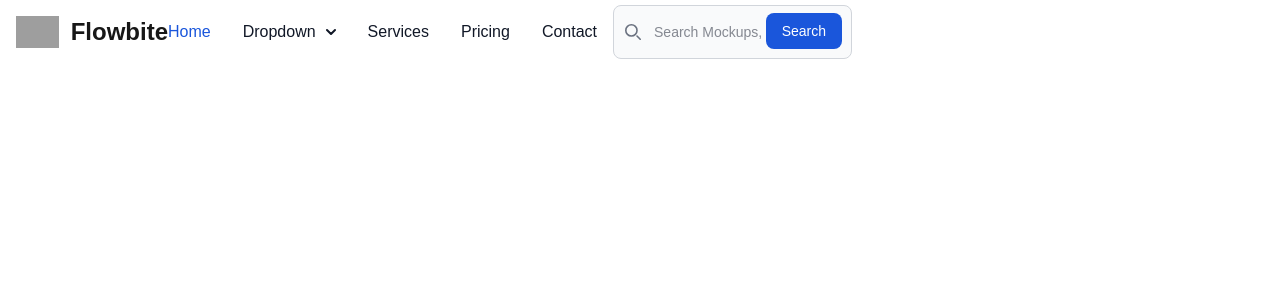
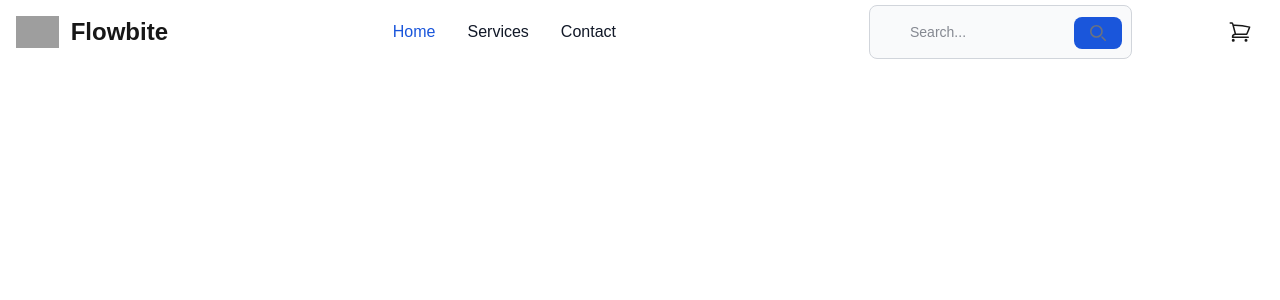
Before and after one commit to Ambdulghaffar/E-commerce, a Next.js app: page / in a window 1280 px wide. Shown: the top 300 px of the page. Built offline with nearby package versions, Linux system fonts and the light colour scheme; grey boxes are pictures that could not be loaded.

Commit message:
home page commit

```diff
--- a/src/app/page.tsx
+++ b/src/app/page.tsx
@@ -2,7 +2,7 @@
 export default function Home() {
   return (
     <>
-      <div className="flex items-center justify-content-between">
+      <div className="grid grid-cols-2 gap-4">
         <div>
           <nav className="bg-white border-gray-200 dark:bg-gray-900 dark:border-gray-700">
             <div className="max-w-screen-xl flex flex-wrap items-center justify-between mx-auto p-4">
@@ -58,85 +58,11 @@ export default function Home() {
                     </a>
                   </li>
                   <li>
-                    <button
-                      id="dropdownNavbarLink"
-                      data-dropdown-toggle="dropdownNavbar"
-                      className="flex items-center justify-between w-full py-2 px-3 text-gray-900 rounded-sm hover:bg-gray-100 md:hover:bg-transparent md:border-0 md:hover:text-blue-700 md:p-0 md:w-auto dark:text-white md:dark:hover:text-blue-500 dark:focus:text-white dark:border-gray-700 dark:hover:bg-gray-700 md:dark:hover:bg-transparent"
-                    >
-                      Dropdown{" "}
-                      <svg
-                        className="w-2.5 h-2.5 ms-2.5"
-                        aria-hidden="true"
-                        xmlns="http://www.w3.org/2000/svg"
-                        fill="none"
-                        viewBox="0 0 10 6"
-                      >
-                        <path
-                          stroke="currentColor"
-                          stroke-linecap="round"
-                          stroke-linejoin="round"
-                          stroke-width="2"
-                          d="m1 1 4 4 4-4"
-                        />
-                      </svg>
-                    </button>
-                    <div
-                      id="dropdownNavbar"
-                      className="z-10 hidden font-normal bg-white divide-y divide-gray-100 rounded-lg shadow-sm w-44 dark:bg-gray-700 dark:divide-gray-600"
-                    >
-                      <ul
-                        className="py-2 text-sm text-gray-700 dark:text-gray-400"
-                        aria-labelledby="dropdownLargeButton"
-                      >
-                        <li>
-                          <a
-                            href="#"
-                            className="block px-4 py-2 hover:bg-gray-100 dark:hover:bg-gray-600 dark:hover:text-white"
-                          >
-                            Dashboard
-                          </a>
-                        </li>
-                        <li>
-                          <a
-                            href="#"
-                            className="block px-4 py-2 hover:bg-gray-100 dark:hover:bg-gray-600 dark:hover:text-white"
-                          >
-                            Settings
-                          </a>
-                        </li>
-                        <li>
-                          <a
-                            href="#"
-                            className="block px-4 py-2 hover:bg-gray-100 dark:hover:bg-gray-600 dark:hover:text-white"
-                          >
-                            Earnings
-                          </a>
-                        </li>
-                      </ul>
-                      <div className="py-1">
-                        <a
-                          href="#"
-                          className="block px-4 py-2 text-sm text-gray-700 hover:bg-gray-100 dark:hover:bg-gray-600 dark:text-gray-200 dark:hover:text-white"
-                        >
-                          Sign out
-                        </a>
-                      </div>
-                    </div>
-                  </li>
-                  <li>
                     <a
                       href="#"
                       className="block py-2 px-3 text-gray-900 rounded-sm hover:bg-gray-100 md:hover:bg-transparent md:border-0 md:hover:text-blue-700 md:p-0 dark:text-white md:dark:hover:text-blue-500 dark:hover:bg-gray-700 dark:hover:text-white md:dark:hover:bg-transparent"
                     >
                       Services
-                    </a>
-                  </li>
-                  <li>
-                    <a
-                      href="#"
-                      className="block py-2 px-3 text-gray-900 rounded-sm hover:bg-gray-100 md:hover:bg-transparent md:border-0 md:hover:text-blue-700 md:p-0 dark:text-white md:dark:hover:text-blue-500 dark:hover:bg-gray-700 dark:hover:text-white md:dark:hover:bg-transparent"
-                    >
-                      Pricing
                     </a>
                   </li>
                   <li>
@@ -152,8 +78,9 @@ export default function Home() {
             </div>
           </nav>
         </div>
+        <div className="flex items-center ms-auto me-7">
           <div>
-          <form className="max-w-md mx-auto">
+            <form className="max-w-md mx-auto me-24">
               <label
                 htmlFor="default-search"
                 className="mb-2 text-sm font-medium text-gray-900 sr-only dark:text-white"
@@ -161,7 +88,18 @@ export default function Home() {
                 Search
               </label>
               <div className="relative">
-              <div className="absolute inset-y-0 start-0 flex items-center ps-3 pointer-events-none">
+                <div className="absolute inset-y-0 start-0 flex items-center ps-3 pointer-events-none"></div>
+                <input
+                  type="search"
+                  id="default-search"
+                  className="block w-full p-4 px-10 text-sm text-gray-900 border border-gray-300 rounded-lg bg-gray-50 focus:ring-blue-500 focus:border-blue-500 dark:bg-gray-700 dark:border-gray-600 dark:placeholder-gray-400 dark:text-white dark:focus:ring-blue-500 dark:focus:border-blue-500"
+                  placeholder="Search..."
+                  required
+                />
+                <button
+                  type="submit"
+                  className="text-white absolute end-2.5 bottom-2.5 bg-blue-700 hover:bg-blue-800 focus:ring-4 focus:outline-none focus:ring-blue-300 font-medium rounded-lg text-sm px-4 py-2 dark:bg-blue-600 dark:hover:bg-blue-700 dark:focus:ring-blue-800"
+                >
                   <svg
                     className="w-4 h-4 text-gray-500 dark:text-gray-400"
                     aria-hidden="true"
@@ -177,22 +115,26 @@ export default function Home() {
                       d="m19 19-4-4m0-7A7 7 0 1 1 1 8a7 7 0 0 1 14 0Z"
                     />
                   </svg>
-              </div>
-              <input
-                type="search"
-                id="default-search"
-                className="block w-full p-4 ps-10 text-sm text-gray-900 border border-gray-300 rounded-lg bg-gray-50 focus:ring-blue-500 focus:border-blue-500 dark:bg-gray-700 dark:border-gray-600 dark:placeholder-gray-400 dark:text-white dark:focus:ring-blue-500 dark:focus:border-blue-500"
-                placeholder="Search Mockups, Logos..."
-                required
-              />
-              <button
-                type="submit"
-                className="text-white absolute end-2.5 bottom-2.5 bg-blue-700 hover:bg-blue-800 focus:ring-4 focus:outline-none focus:ring-blue-300 font-medium rounded-lg text-sm px-4 py-2 dark:bg-blue-600 dark:hover:bg-blue-700 dark:focus:ring-blue-800"
-              >
-                Search
                 </button>
               </div>
             </form>
+          </div>
+          <div>
+            <svg
+              xmlns="http://www.w3.org/2000/svg"
+              fill="none"
+              viewBox="0 0 24 24"
+              strokeWidth={1.5}
+              stroke="currentColor"
+              className="size-6"
+            >
+              <path
+                strokeLinecap="round"
+                strokeLinejoin="round"
+                d="M2.25 3h1.386c.51 0 .955.343 1.087.835l.383 1.437M7.5 14.25a3 3 0 0 0-3 3h15.75m-12.75-3h11.218c1.121-2.3 2.1-4.684 2.924-7.138a60.114 60.114 0 0 0-16.536-1.84M7.5 14.25 5.106 5.272M6 20.25a.75.75 0 1 1-1.5 0 .75.75 0 0 1 1.5 0Zm12.75 0a.75.75 0 1 1-1.5 0 .75.75 0 0 1 1.5 0Z"
+              />
+            </svg>
+          </div>
         </div>
       </div>
     </>
```
Also changed, not shown: 1 other file (tests, documents, lock files or other folders). Lines whose indentation alone changed are shown as unchanged.
